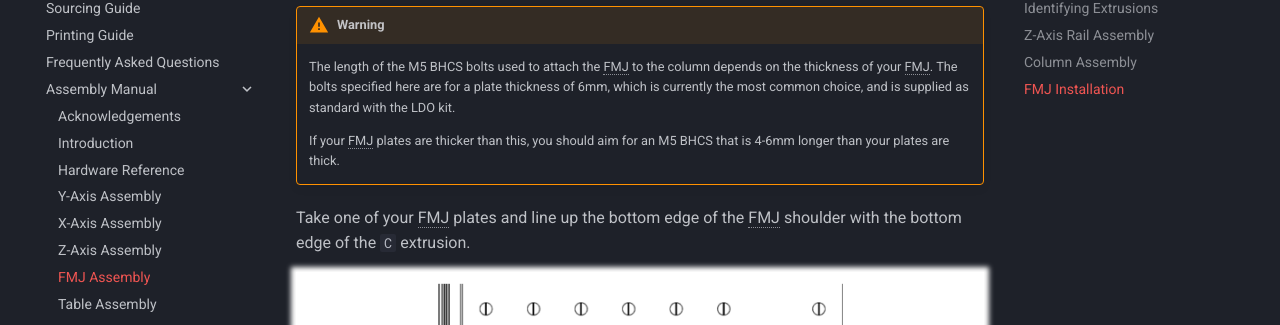
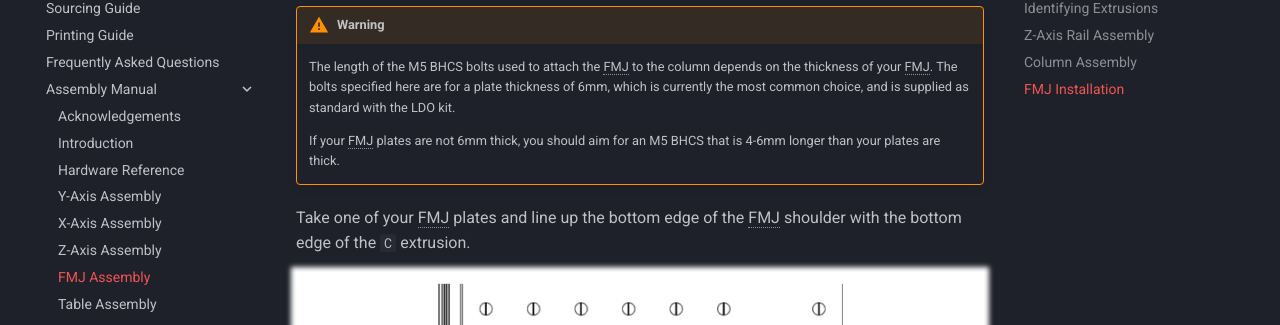
Before and after one commit to MillenniumMachines/Milo-v1.5, an MkDocs documentation site: the page built from docs/assembly_manual/chapters/fmj_assembly.md, in a window 1280 px wide and 900 px high, scrolled down 7132 px. Shown: the part 127-452 px from the top of the window. Built offline with MkDocs 1.6.1 and Material for MkDocs 9.7.7, drawn with Linux system fonts in a browser that asks for light colours; comment, search, counter and statistics services are not loaded.

Commit message:
Fix FMJ thickness comment
Signed-off-by: Ben Agricola <ben+git@agrico.la>

```diff
--- a/docs/assembly_manual/chapters/fmj_assembly.md
+++ b/docs/assembly_manual/chapters/fmj_assembly.md
@@ -116,7 +116,7 @@ Place extrusion `C` on the front of extrusion `D`, again with the channel (and r
 !!! warning
     The length of the M5 BHCS bolts used to attach the FMJ to the column depends on the thickness of your FMJ. The bolts specified here are for a plate thickness of 6mm, which is currently the most common choice, and is supplied as standard with the LDO kit.
 
-    If your FMJ plates are thicker than this, you should aim for an M5 BHCS that is 4-6mm longer than your plates are thick.
+    If your FMJ plates are not 6mm thick, you should aim for an M5 BHCS that is 4-6mm longer than your plates are thick.
 
 Take one of your FMJ plates and line up the bottom edge of the FMJ shoulder with the bottom edge of the `C` extrusion.
 
```
